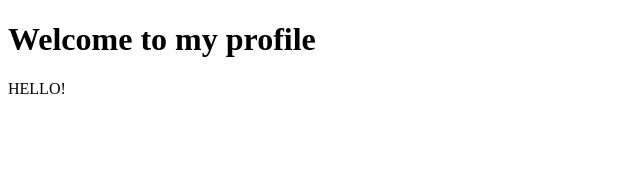
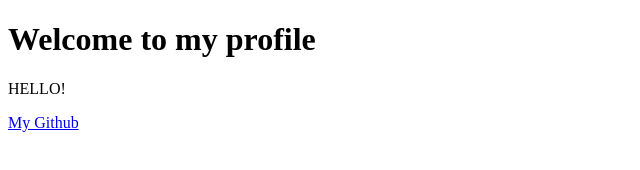
Before and after one commit to ckdgus9206/profile_muticampus, a plain HTML site: page index.html in a window 1280 px wide. Shown: the full height of the page, 0-640 px from the left. Drawn offline with Linux system fonts and the light colour scheme.

Commit message:
Add link to github

```diff
--- a/index.html
+++ b/index.html
@@ -8,6 +8,9 @@
     <body>
         <h1>Welcome to my profile</h1>
         <p>HELLO!</p>
+
+        <a href="https://github.com/ckdgus9206">My Github</a>
+
     </body>
 
 </html>
```
